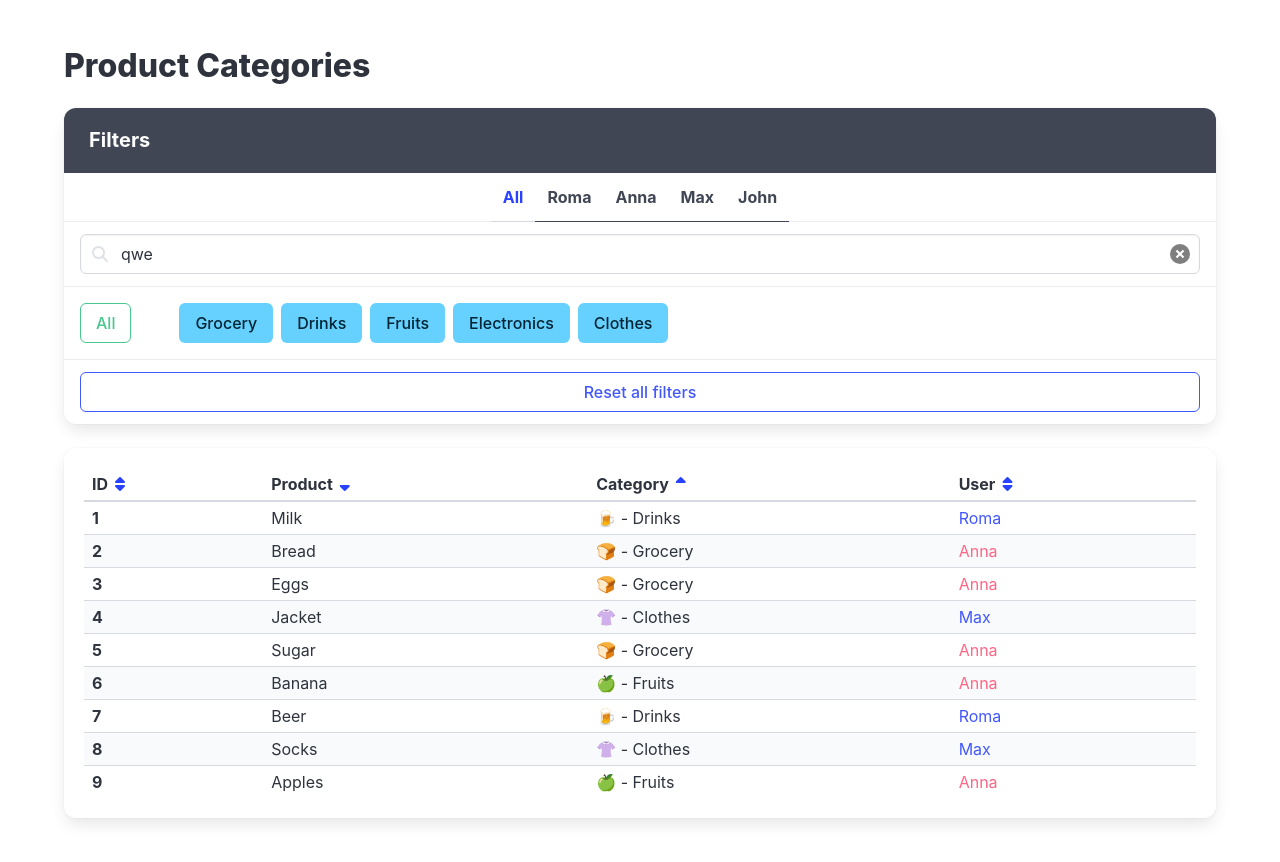
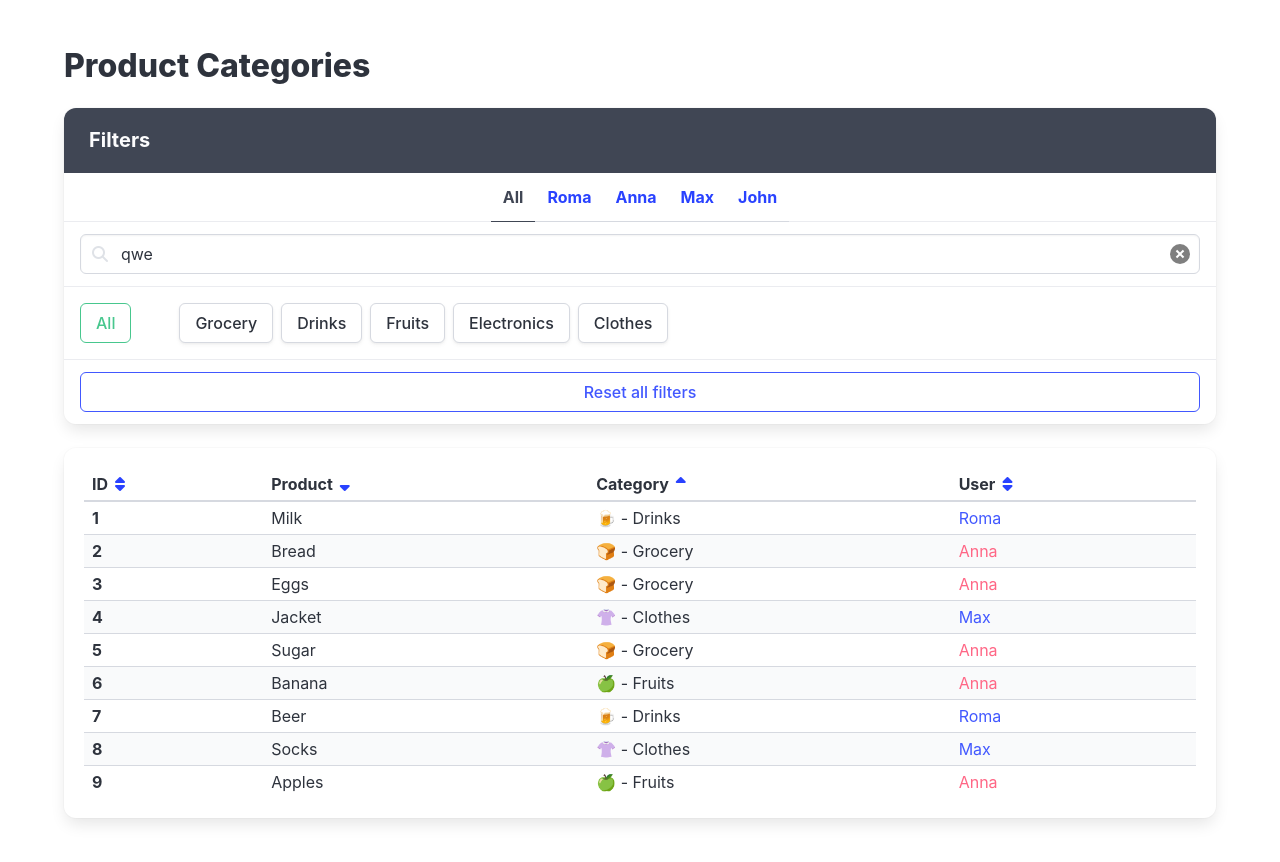
Before and after one commit to Ann-Maksay/react_practice_mate, a React (Vite) app: page / in a window 1280 px wide. Shown: the top 862 px of the page. Built offline with nearby package versions, Linux system fonts and the light colour scheme.

Commit message:
feat: config state for all filters, implement owner filter

```diff
--- a/src/App.jsx
+++ b/src/App.jsx
@@ -1,5 +1,5 @@
 /* eslint-disable jsx-a11y/accessible-emoji */
-import React from 'react';
+import React, { useState } from 'react';
 import './App.scss';
 
 import { Navigation } from './components/navigation/navigation';
@@ -22,7 +22,66 @@ const products = productsFromServer.map(product => {
   };
 });
 
+const getVisibleProducts = (
+  list,
+  { ownerFilter, searchQuery, categoryFilter },
+) => {
+  let filtredProducts = [...list];
+
+  if (ownerFilter !== 'all') {
+    filtredProducts = filtredProducts.filter(
+      product => product.owner.name === ownerFilter,
+    );
+  }
+
+  const formattedSearchQuery = searchQuery.toLowerCase().trim();
+
+  if (formattedSearchQuery) {
+    filtredProducts = filtredProducts.filter(product => {
+      return product.name.includes(formattedSearchQuery);
+    });
+  }
+
+  if (categoryFilter.length) {
+    filtredProducts = filtredProducts.filter(product => {
+      return categoryFilter.includes(product.category.title);
+    });
+  }
+
+  return filtredProducts;
+};
+
 export const App = () => {
+  const [ownerFilter, setOwnerFilter] = useState('all');
+  const [searchQuery, setSearchQuery] = useState('');
+  const [categoryFilter, setCategoryFilter] = useState([]);
+
+  const visibleProducts = getVisibleProducts(products, {
+    ownerFilter,
+    searchQuery,
+    categoryFilter,
+  });
+
+  const handleSearch = query => {
+    setSearchQuery(query);
+  };
+
+  const handleOwnerFilter = owner => {
+    setOwnerFilter(owner);
+  };
+
+  const handleCategoryFilter = category => {
+    if (!categoryFilter.includes(category)) {
+      setCategoryFilter([...categoryFilter, category]);
+    }
+  };
+
+  const handleReset = () => {
+    setOwnerFilter('all');
+    setSearchQuery('');
+    setCategoryFilter([]);
+  };
+
   return (
     <div className="section">
       <div className="container">
@@ -32,10 +91,17 @@ export const App = () => {
           <Navigation
             users={usersFromServer}
             categories={categoriesFromServer}
+            onOwnerFilter={handleOwnerFilter}
+            activeOwner={ownerFilter}
+            onSearch={handleSearch}
+            searchQuery={searchQuery}
+            onCategoryFilter={handleCategoryFilter}
+            activeCaterories={categoryFilter}
+            onReset={handleReset}
           />
         </div>
 
-        <ProductList products={products} />
+        <ProductList products={visibleProducts} />
       </div>
     </div>
   );
--- a/src/components/category-filter/category-filter.jsx
+++ b/src/components/category-filter/category-filter.jsx
@@ -4,7 +4,7 @@ export const CategoryFilter = ({ categories }) => {
       <a
         href="#/"
         data-cy="AllCategories"
-        className="button is-success mr-6 is-outlined"
+        className="button is-success mr-6 is-outlined is-info"
       >
         All
       </a>
@@ -12,7 +12,7 @@ export const CategoryFilter = ({ categories }) => {
       {categories.map(category => (
         <a
           data-cy="Category"
-          className="button mr-2 my-1 is-info"
+          className="button mr-2 my-1"
           href="#/"
           key={category.id}
         >
--- a/src/components/navigation/navigation.jsx
+++ b/src/components/navigation/navigation.jsx
@@ -2,20 +2,39 @@ import { PersonFilter } from '../person-filter/person-filter';
 import { CategoryFilter } from '../category-filter/category-filter';
 import { SearchBar } from '../searchbar/searchbar';
 
-export const Navigation = ({ users, categories }) => {
+export const Navigation = ({
+  users,
+  categories,
+  onOwnerFilter,
+  activeOwner,
+  onSearch,
+  searchQuery,
+  onCategoryFilter,
+  activeCaterories,
+  onReset,
+}) => {
   return (
     <nav className="panel">
       <p className="panel-heading">Filters</p>
 
-      <PersonFilter users={users} />
-      <SearchBar />
-      <CategoryFilter categories={categories} />
+      <PersonFilter
+        users={users}
+        onOwnerFilter={onOwnerFilter}
+        activeOwner={activeOwner}
+      />
+      <SearchBar onSearch={onSearch} searchQuery={searchQuery} />
+      <CategoryFilter
+        categories={categories}
+        onCategoryFilter={onCategoryFilter}
+        activeCaterories={activeCaterories}
+      />
 
       <div className="panel-block">
         <a
           data-cy="ResetAllButton"
           href="#/"
           className="button is-link is-outlined is-fullwidth"
+          onClick={onReset}
         >
           Reset all filters
         </a>
--- a/src/components/person-filter/person-filter.jsx
+++ b/src/components/person-filter/person-filter.jsx
@@ -1,12 +1,29 @@
-export const PersonFilter = ({ users }) => {
+import cn from 'classnames';
+
+export const PersonFilter = ({ users, onOwnerFilter, activeOwner }) => {
   return (
-    <p className="panel-tabs has-text-weight-bold">
-      <a data-cy="FilterAllUsers" href="#/">
+    <p className="panel-tabs has-text-weight-bold ">
+      <a
+        data-cy="FilterAllUsers"
+        href="#/"
+        className={cn({ 'is-active': activeOwner === 'all' })}
+        onClick={() => {
+          onOwnerFilter('all');
+        }}
+      >
         All
       </a>
 
       {users.map(user => (
-        <a data-cy="FilterUser" href="#/" className="is-active" key={user.id}>
+        <a
+          data-cy="FilterUser"
+          href="#/"
+          key={user.id}
+          className={cn({ 'is-active': activeOwner === user.name })}
+          onClick={() => {
+            onOwnerFilter(user.name);
+          }}
+        >
           {user.name}
         </a>
       ))}
```
